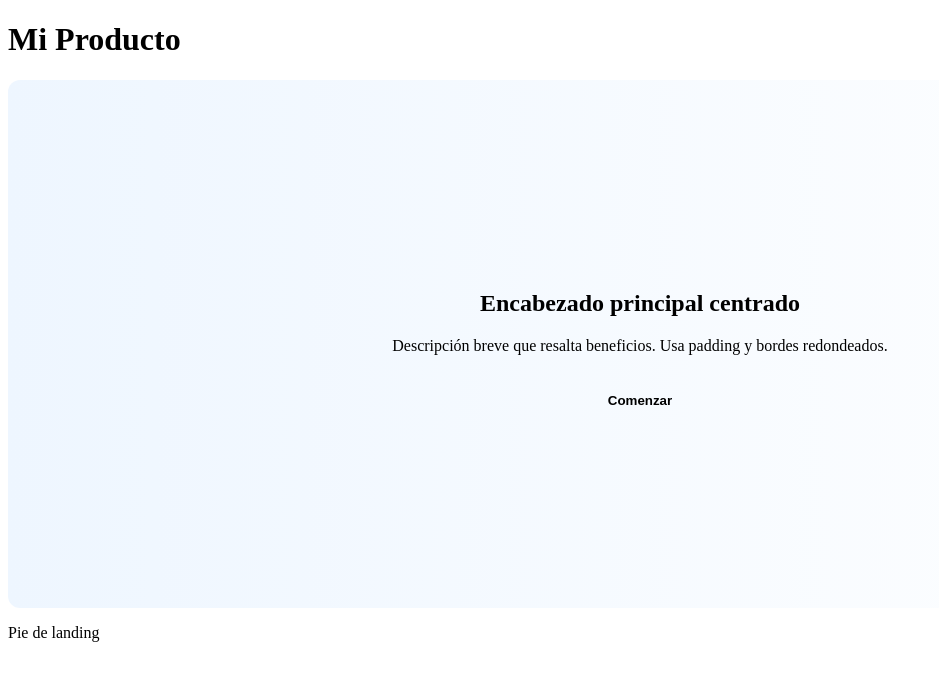
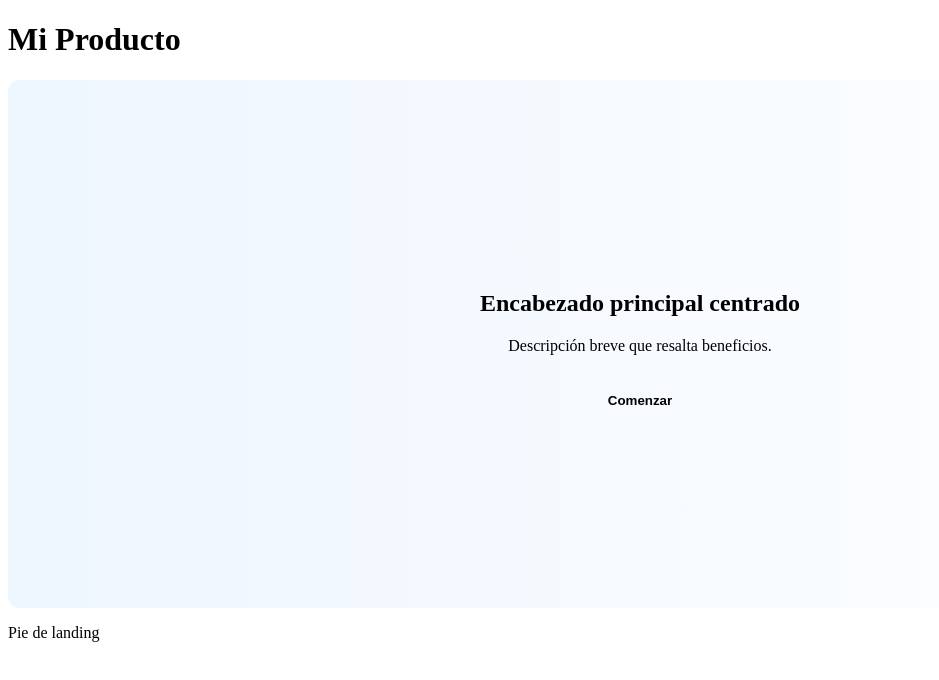
Before and after one commit to jass1509/laboratorio09, a plain HTML site: page landing.html in a window 1280 px wide. Shown: the whole page, without its empty margins (0-939 px from the left). Drawn offline with Linux system fonts and the light colour scheme.

Commit message:
i don't know what i'm doing

```diff
--- a/landing.html
+++ b/landing.html
@@ -38,7 +38,7 @@
     <section class="hero card">
       <div class="box">
         <h2>Encabezado principal centrado</h2>
-        <p class="muted">Descripción breve que resalta beneficios. Usa padding y bordes redondeados.</p>
+        <p class="muted">Descripción breve que resalta beneficios.</p>
         <button class="cta">Comenzar</button>
       </div>
     </section>
```
